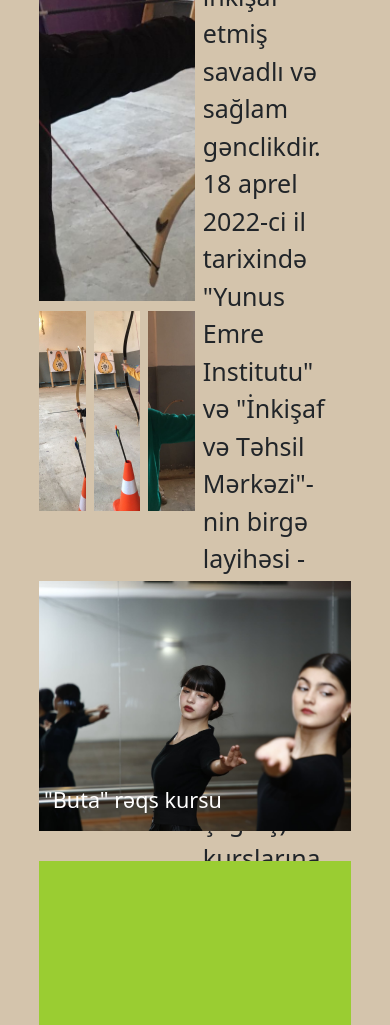
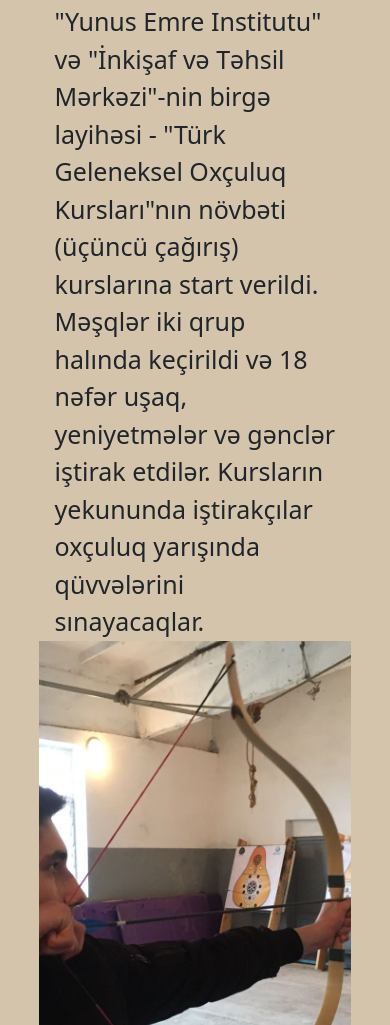
Before and after one commit to cytank/TH, a plain HTML site: page new.html in a window 390 px wide. Shown: the part 419-1444 px from the top of the page. Drawn offline with nearby package versions, Linux system fonts and the light colour scheme; a web font is replaced by a local one.

Commit message:
Add files via upload

```diff
--- a/new.html
+++ b/new.html
@@ -68,20 +68,22 @@
 
     <!-- Head -->
         <div class="head-n">
+            <div class="g">
                 <div class="photo">
                     <div class="m-phg">
-                    <a href=""><img src="img/n1.jpg" id="ne1" alt="Xeber"></a>
+                        <img src="img/n1.jpg" id="ne1" alt="Xeber">
                     </div>
                     <div class="n-phg">
                         <div class="kj">
-                        <img src="img/aw.jpg" id="ne2" onclick="fnc1()">
+                            <img src="img/aw.jpg" id="ne2" onclick="fnc(1)">
                         </div>
                         <div class="kj">
-                        <img src="img/v.jpg" id="ne3" onclick="fnc2()">
+                            <img src="img/v.jpg" id="ne3" onclick="fnc(2)">
                         </div>
                         <div class="kj">
-                        <img src="img/e.jpg" id="ne4" onclick="fnc3()">
+                            <img src="img/e.jpg" id="ne4" onclick="fnc(3)">
                         </div>
+
                     </div>
                 </div>
                 <div class="txt-h">
@@ -93,10 +95,6 @@
                     </div>
                 </div>
             </div>
-
-    <!-- Head end -->
-
-    <!-- News -->
             <div class="news">
                 <div class="raar">
                     <div class="onws">
@@ -114,7 +112,10 @@
                     </div>
                 </div>
             </div>
-    <!-- News end -->
+        </div>
+
+    <!-- Head end -->
+
 
 
 <style>
@@ -296,10 +297,10 @@
         .head-n{
             width: 80%;
             height: 1000px;
-            top: 150px;
+            top: 130px;
             position: relative;
             display: flex;
-            justify-content: center;
+            flex-direction: column;
         }
 
         .photo,
@@ -331,10 +332,12 @@
             width: 100%;
             justify-content: space-between;
             margin-top: 10px;
+            flex-wrap: wrap;
         }
 
         .kj{
             width: 30%;
+            margin-bottom: 20px;
         }
 
         .kj img{
@@ -357,20 +360,20 @@
             width: 100%;
             display: flex;
             justify-content: center;
+            margin-top: 50px;
         }
 
         .raar{
-            width: 80%;
+            width: 100%;
             display: flex;
             justify-content: space-between;
-            height: 10px;
-            background-color: purple;
+
             flex-wrap: wrap;
         }
 
         .onws{
             background-color: yellowgreen;
-            width: 400px;
+            width: 49.5%;
             height: 250px;
             margin-bottom: 30px;
             position: relative;
@@ -384,7 +387,7 @@
         }
 
         .onws img:hover{
-            filter: contrast(40%);
+            filter: brightness(40%);
         }
 
         .onws h4 {
@@ -394,7 +397,29 @@
             color: white;
         }
 
-        @media screen and (max-width: 1050px){
+        .g{
+            width: 100%;
+            display: flex;
+        }
+
+        @media screen and (max-width: 1300px){
+            .g{
+                flex-direction: column-reverse;
+            }
+
+            .photo,
+            .txt-h{
+                width: 100%;
+            }
+        }
+
+
+
+        @media screen and (max-width: 850px){
+            .onws{
+                width: 100%;
+                height: 300px;
+            }
             .raar{
                 justify-content: center;
             }
@@ -404,10 +429,8 @@
 </style>
 <script>
 
-    const new1 = [document.getElementById("ne1"),"img/n1.jpg"]
-    const new2 = [document.getElementById("ne2"),"img/aw.jpg"]
-    const new3 = [document.getElementById("ne3"),"img/v.jpg"]
-    const new4 = [document.getElementById("ne4"),"img/e.jpg"]
+    const xeber = document.getElementById("ne1")
+    const docsnew = ["img/n1.jpg","img/aw.jpg","img/v.jpg","img/e.jpg"]
 
     function loop(){
         setTimeout(() => {
@@ -418,21 +441,13 @@
 
     setTimeout(() => {
         loop()
-    }, 8000);
+    }, 1000);
 
-    function fnc1(){
-        new1[0].src = new2[1];
+    function fnc(x){
+        xeber.src = docsnew[x];
     }
 
-    function fnc2(){
-        new1[0].src = new3[1];
-    }
 
-    function fnc3(){
-        new1[0].src = new4[1];
-    }
-
-    document.querySelector(".m-phg a").href = document.getElementById("ne1").src
 
 
 </script>
```
Lines whose indentation alone changed are shown as unchanged.
